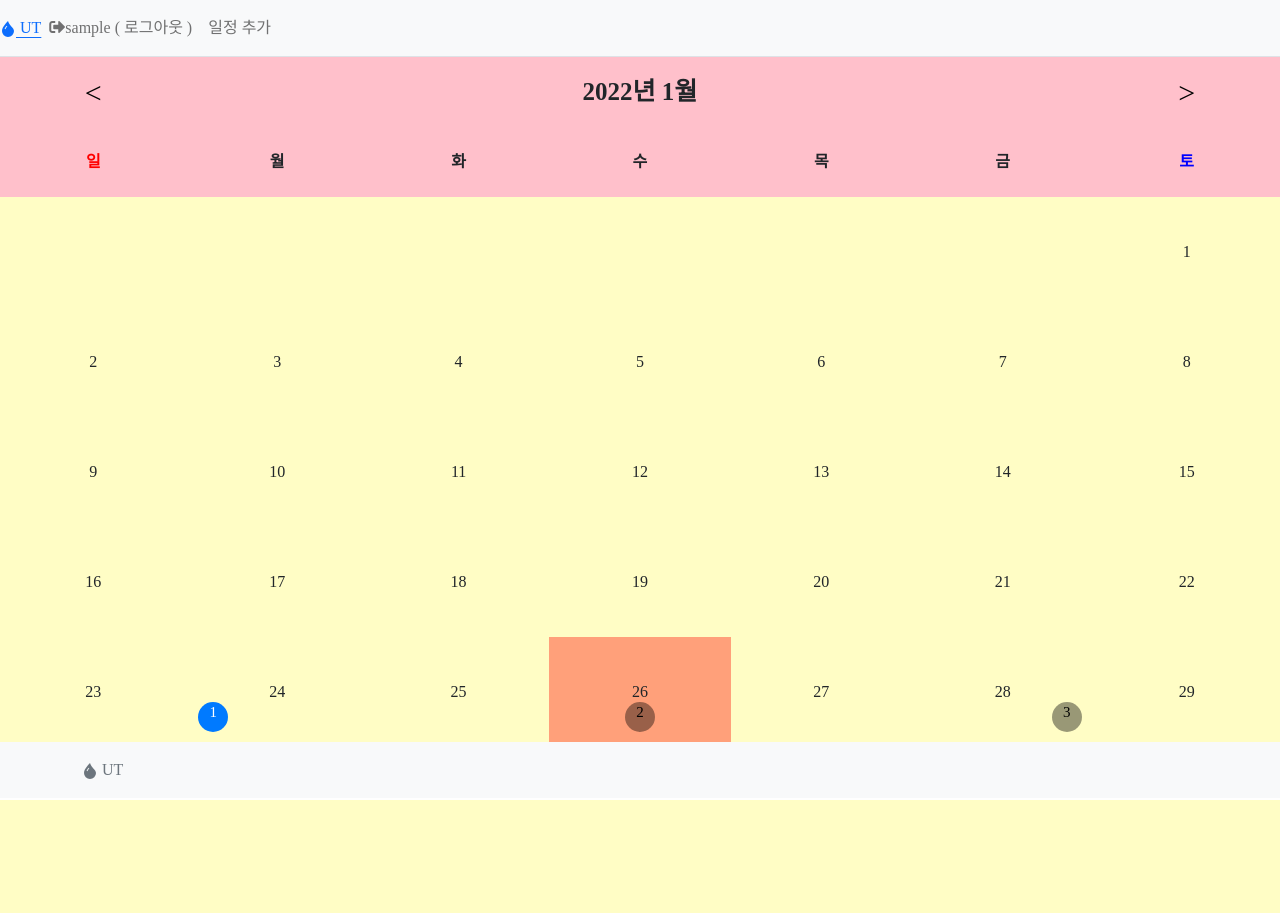
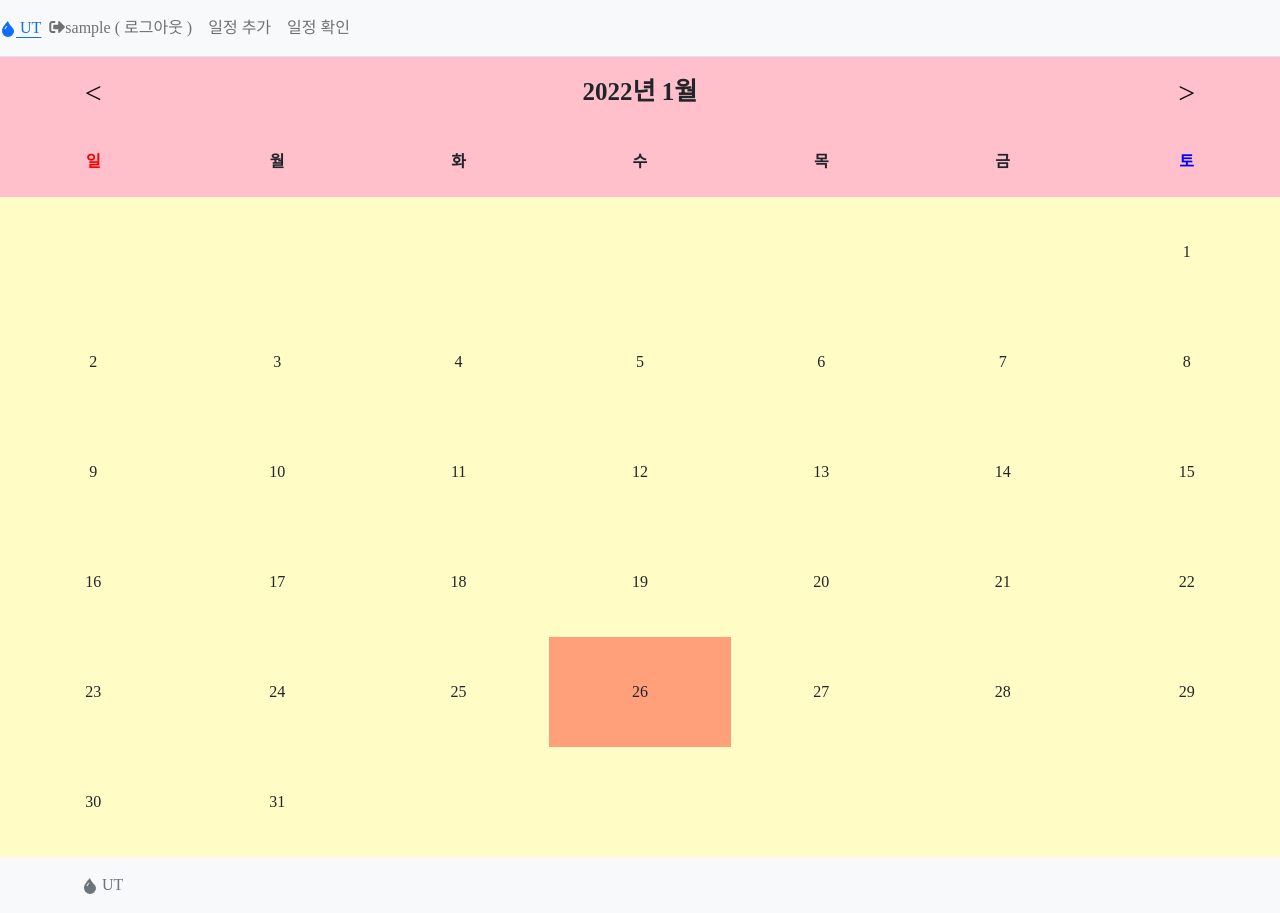
Before and after one commit to rkgus1251/ut_project, a Django app: page / in a window 1280 px wide. Before the commit the page ends 800 px from the top, so only its background shows below. Run offline with Django 4.2, Linux system fonts and the light colour scheme; the visitor is signed in with stand-in values (Sample User, id 1); some libraries are stand-ins or nearby versions; some web fonts are replaced.

Commit message:
'수정'

```diff
--- a/base/templates/home.html
+++ b/base/templates/home.html
@@ -1,26 +1,7 @@
 {% extends "layout.html" %}
 {% load django_bootstrap5 %}
 
-{% block script %}
-<script language="JavaScript">
-    function MySliderBox1__init(){
-        var swiper = new Swiper(".my-slider-box-1 .mySwiper", {
-            pagination: {
-                el: ".swiper-pagination",
-                clickable: true,
-                renderBullet: function (index, className) {
-                    return '<span class="' + className + '">' + (index + 1) + "</span>";
-                },
-            }
-        });
-    }
-    MySliderBox1__init();
 
-
-
-
-</script>
-{% endblock %}
 
 {% block content %}
 
@@ -28,49 +9,13 @@
 <script src="https://unpkg.com/swiper/swiper-bundle.min.js"></script>
 
 
-<div class="my-slider-box-1">
-    <div class="swiper mySwiper">
-        <div class="swiper-wrapper">
-            <div class="swiper-slide">{% include 'calendar.html' %}</div>
-            <div class="swiper-slide">{% include 'schedule_list.html' %}</div>
-            <div class="swiper-slide">{% include 'schedule_form.html' %}</div>
-
-        </div>
-        <div class="swiper-pagination"></div>
-    </div>
-</div>
+{% include 'calendar.html' %}
 
 <style>
 body {
   margin: 0;
 }
 
-.my-slider-box-1 .swiper-slide {
-    height: calc(100vh - 115px);
-}
-
-.swiper-pagination {
-  display: flex;
-  justify-content: space-around;
-}
-
-.swiper-pagination-bullet {
-  width: 30px;
-  height: 30px;
-  text-align: center;
-  line-height: 20px;
-  font-size: 15px;
-  margin: 10px;
-  color: #000;
-  opacity: 1;
-  background: rgba(0, 0, 0, 0.4);
-}
-
-.swiper-pagination-bullet-active {
-  color: #fff;
-  background: #007aff;
-}
-
 
 </style>
 
--- a/base/templates/navbar.html
+++ b/base/templates/navbar.html
@@ -21,6 +21,9 @@
             <li>
                 <a class="nav-link" href="{% url 'ut_calendar:schedule_create' %}"><i class="bi bi-calendar-plus"></i>일정 추가</a>
             </li>
+            <li>
+                <a href="{% url 'ut_calendar:schedule_list' %}" class="nav-link"><i class="bi bi-calendar-plus"></i>일정 확인</a>
+            </li>
             {% else %}
             <li class="nav-item">
                 <a class="nav-link" href="{% url 'accounts:signin' %}?next={{request.path}}"><i
--- a/ut_calendar/forms.py
+++ b/ut_calendar/forms.py
@@ -7,16 +7,15 @@ class DateInput(forms.DateInput) :
 
 
 class ScheduleForm(forms.ModelForm) :
+
     class Meta :
         model = Date
         fields = ['date', 'subject', 'content']
         widgets = {
             'date' : DateInput(),
-            # 'subject' : forms.TextInput(attrs={'class':'form-control'}),
-            # 'content' : forms.Textarea(attrs={'class' : 'form-control', 'rows' : 10}),
         }
         labels = {
             'date' : '날짜',
-            'subject' : '제목',
+            'subject' : '진료명',
             'content' : '내용',
         }
--- a/ut_calendar/templates/schedule_form.html
+++ b/ut_calendar/templates/schedule_form.html
@@ -1,36 +1,30 @@
+{% extends "layout.html" %}
+{% load django_bootstrap5 %}
+
 {% block content %}
 <div>
     <h5>일정 등록</h5>
     <form method="post" action="{% url 'ut_calendar:schedule_create' %}">
         {% csrf_token %}
-        <!--        오류 표시-->
-        {% if form.errors %}
-            <div role="alert">
-            {% for field in form %}
-                {% if field.errors %}
-                <strong>{{ field.label }}</strong>
-                {{ field.errors }}
-                {% endif %}
-            {% endfor %}
-            </div>
-        {% endif %}
+        {% bootstrap_form form %}
+        {% bootstrap_button button_type="submit" content="<i></i>저장" %}
 
-        <div>
-            <label for="subject">제목</label>
-            <input type="text"name="subject" id="subject" value="{{ form.subject.value|default_if_none:'' }}">
-        </div>
-        <div>
-            <label for="date">날짜</label>
-            <input type="date" name="date" id="date">
-        </div>
-        <div>
-            <label for="content">내용</label>
-            <textarea name="content" id="content" rows="10">{{ form.content.value|default_if_none:''}}</textarea>
-        </div>
+<!--        <div>-->
+<!--            <label for="subject">제목</label>-->
+<!--            <input type="" name="subject" id="subject" value="{{ form.subject.value|default_if_none:'' }}">-->
+<!--        </div>-->
+<!--        <div>-->
+<!--            <label for="date">날짜</label>-->
+<!--            <input type="date" name="date" id="date">-->
+<!--        </div>-->
+<!--        <div>-->
+<!--            <label for="content">내용</label>-->
+<!--            <textarea name="content" id="content" rows="10">{{ form.content.value|default_if_none:''}}</textarea>-->
+<!--        </div>-->
 
 
-<!--        {{ form.as_p }}-->
-        <button type="submit">저장</button>
+
+<!--        <button type="submit">저장</button>-->
     </form>
 </div>
 {% endblock %}
--- a/ut_calendar/templates/schedule_list.html
+++ b/ut_calendar/templates/schedule_list.html
@@ -1,3 +1,6 @@
+{% extends "layout.html" %}
+{% load django_bootstrap5 %}
+
 {% block content %}
 <div>
     <table>
@@ -28,9 +31,7 @@
 </div>
 
 <style>
-    .head {
 
-    }
 </style>
 
 {% endblock %}
```
Also changed, not shown: ut_calendar/models.py (+9 -1 lines), ut_calendar/templates/schedule_detail.html (+16 -0 lines), ut_calendar/views.py (+14 -11 lines), accounts/migrations/0001_initial.py, accounts/migrations/0002_remove_user_avatar.py (deleted), ut_calendar/migrations/0001_initial.py.
